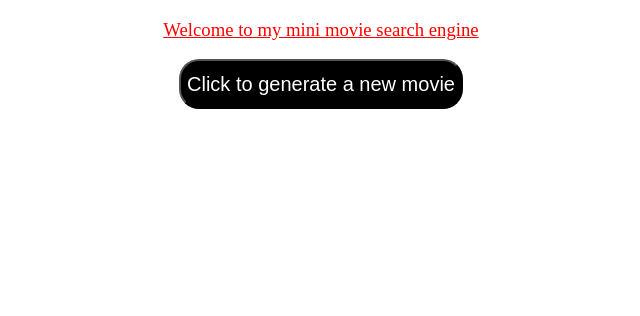
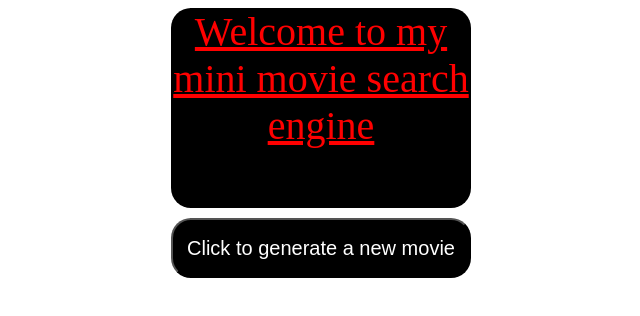
Before and after one commit to NathanNOSudo/week5-DC-cohort, a plain HTML site: page super-hero/index.html in a window 1280 px wide. Shown: the whole page, without its empty margins (319-959 px from the left). Drawn offline with Linux system fonts and the light colour scheme; no server answers.

Commit message:
boxed in h3 to still need to style

```diff
--- a/super-hero/styles.css
+++ b/super-hero/styles.css
@@ -6,14 +6,19 @@
 }
 
 .container h3 {
+    margin: 0 auto;
+    height: 200px ;
+    width: 300px;
+    font-size: 40px;
+    border-radius: 20px;
+    background-color: black;
     font-weight: normal;
     color: red;
     text-decoration: underline;
-
 }
 
 img {
-    border: 2px, solid, black;
+    border: 2px, solid, rgb(194, 3, 3);
     border-radius: 20px;
     opacity:  0.5;
     transition: 0,25s ease-in-out;
@@ -26,14 +31,16 @@ img:hover {
 button {
     cursor: pointer;
     transition: 0.25s ease-in-out;
-    widows: 300px;
-    height: 50px;
+    width: 300px;
+    height: 60px;
     font-size: 20px;
     color: white;
     background-color: black;
     outline: none;
     border-radius: 20px;
     margin-bottom: 10px;
+    margin-top: 10px;
+    overflow: auto;
 }
 
 button:hover {
```
